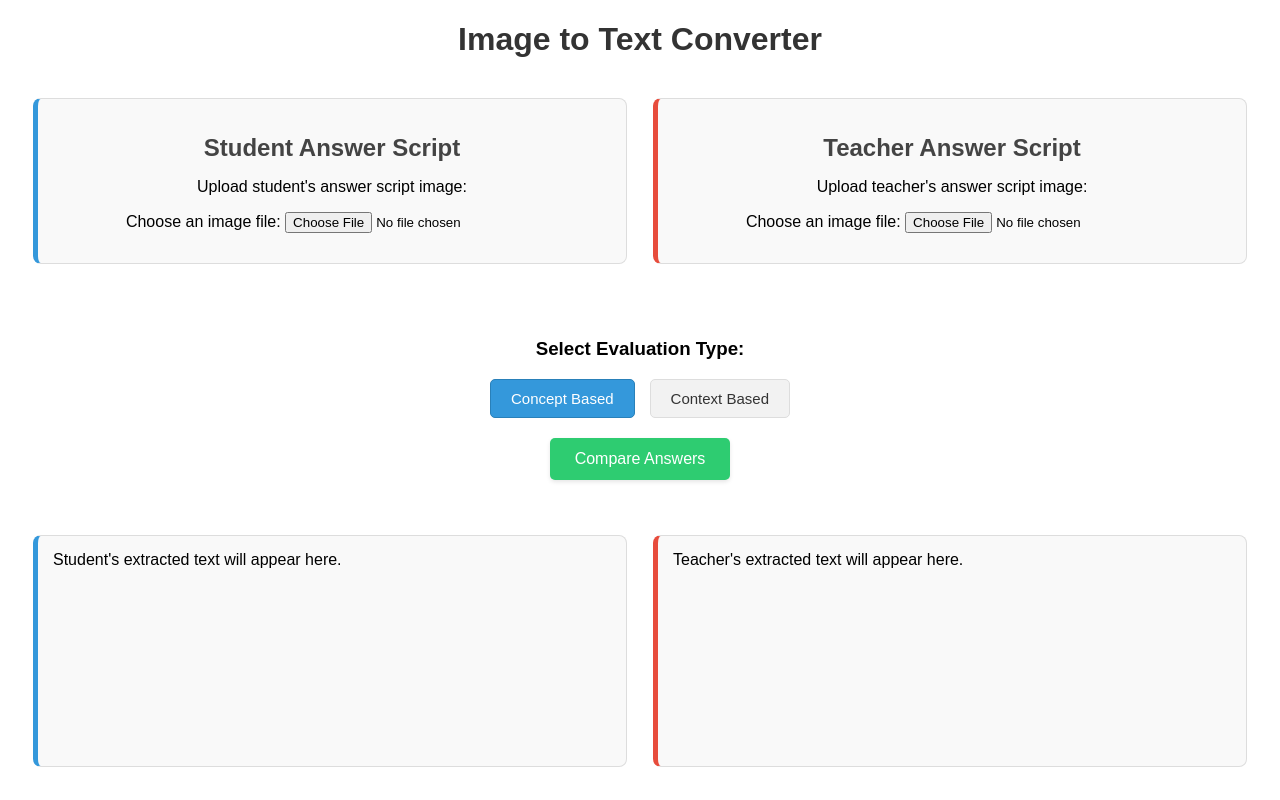
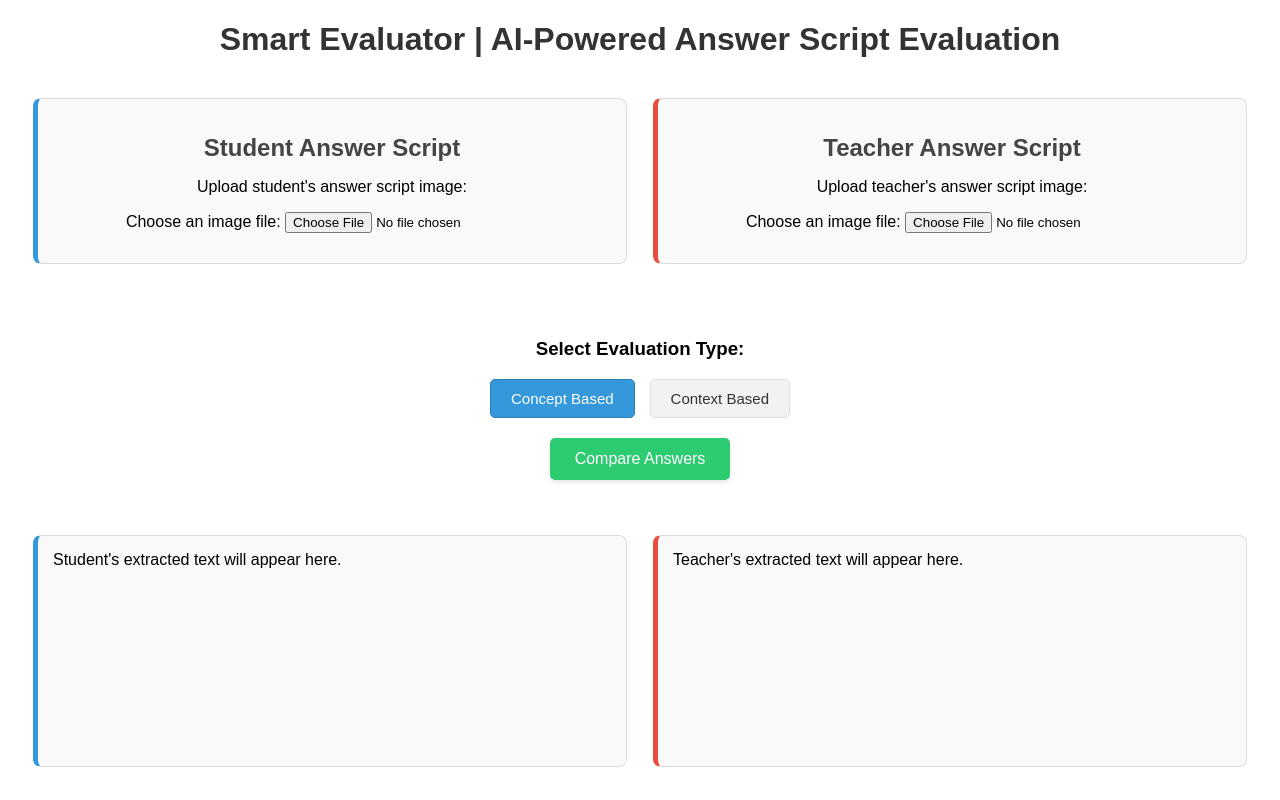
Before and after one commit to Channakeshava96/smartevaluator, a website: page openingpage.html in a window 1280 px wide. Drawn offline with Linux system fonts and the light colour scheme.

Commit message:
final edit

```diff
--- a/openingpage.html
+++ b/openingpage.html
@@ -3,11 +3,11 @@
 <head>
   <meta charset="UTF-8">
   <meta name="viewport" content="width=device-width, initial-scale=1.0">
-  <title>Image to Text Converter</title>
+  <title>Smart Evaluator | AI-Powered Answer Script Evaluation</title>
   <link rel="stylesheet" href="public/styles.css">
 </head>
 <body>
-  <h1>Image to Text Converter</h1>
+  <h1>Smart Evaluator | AI-Powered Answer Script Evaluation</h1>
 
   <div class="upload-section">
     <div class="upload-container student-upload">
```
